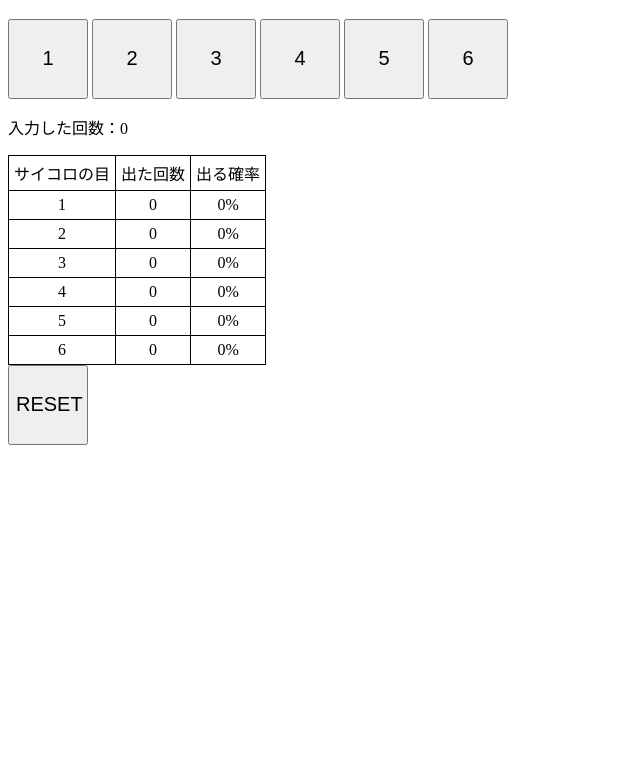
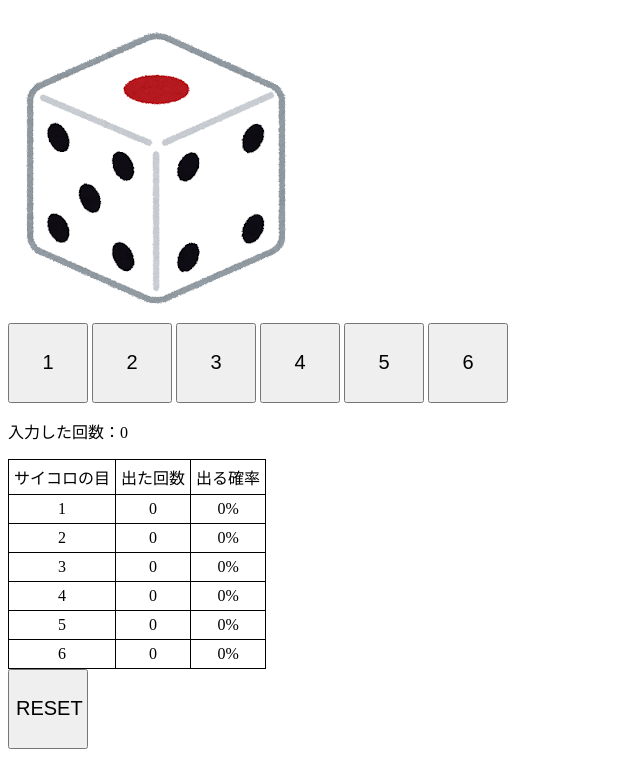
Before and after one commit to sakurakun999/sakurakun999.github.io, a plain HTML site: page index.html in a window 1280 px wide. Shown: the part 70-827 px from the top of the page, without its empty margins (0-640 px from the left). Before the commit the page ends 800 px from the top, so only its background shows below. Drawn offline with Linux system fonts and the light colour scheme.

Commit message:
Update index.html

```diff
--- a/index.html
+++ b/index.html
@@ -21,6 +21,7 @@
 </head>
 <body>
   <h1>サイコロの確率</h1>
+  <img src="saikoro_145.png">
   <div id="buttons">
     <button id="1">1</button>
     <button id="2">2</button>
```
